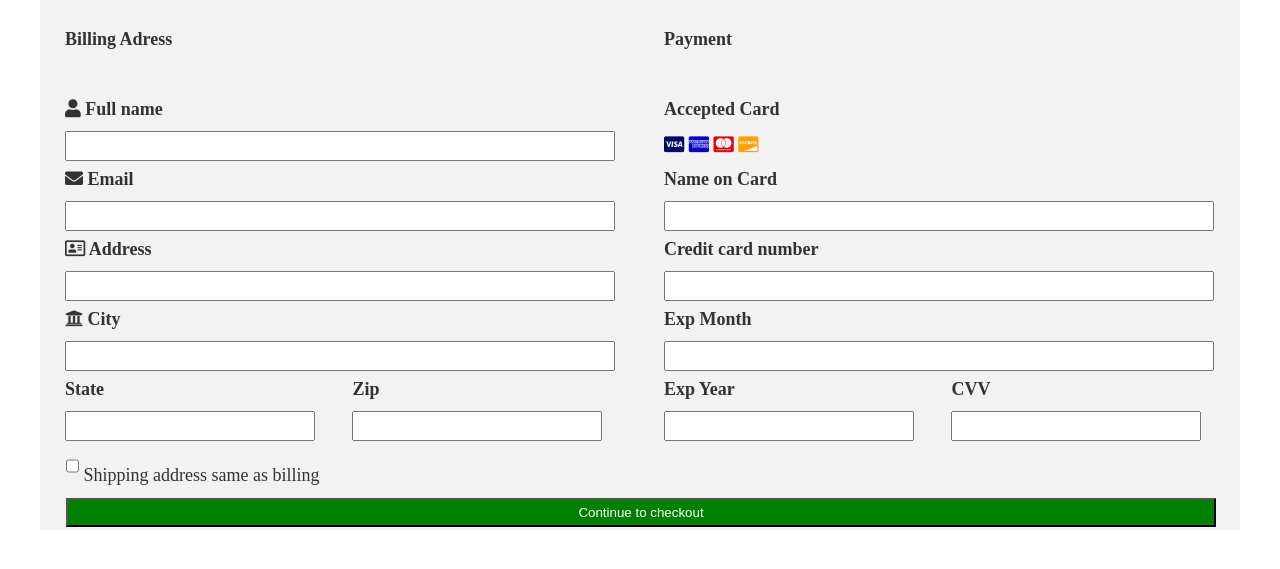
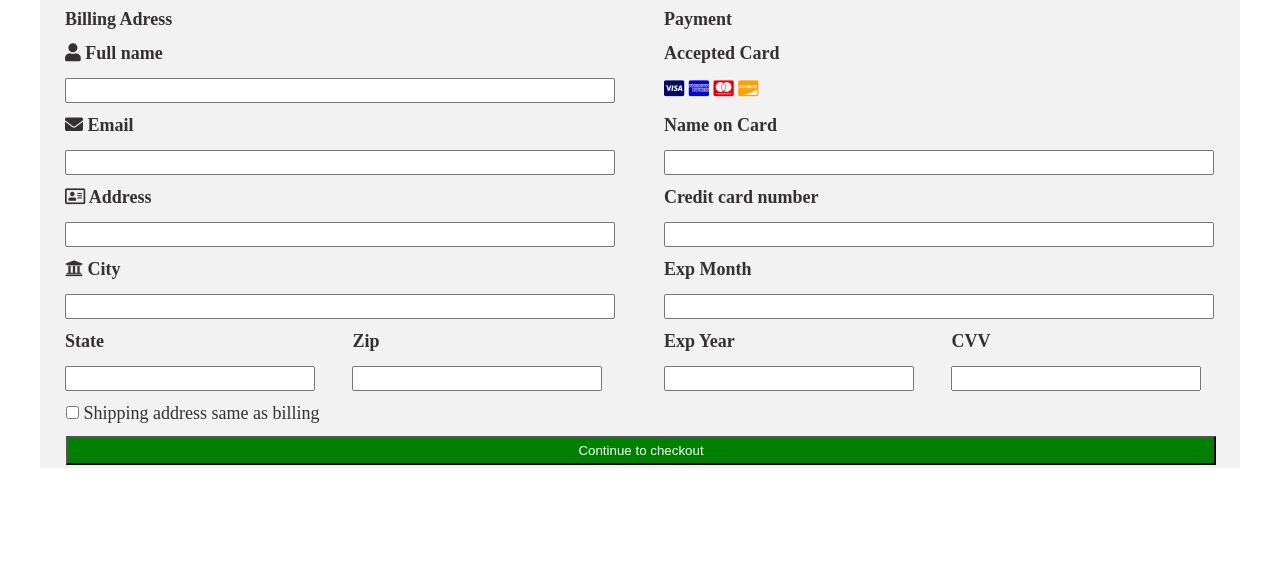
Before and after one commit to psawn/T2005E_web, a PHP site: page /lab7.html in a window 1280 px wide. Shown: the top 569 px of the page. Run offline with PHP 8.4, Linux system fonts and the light colour scheme.

Commit message:
update lab7

```diff
--- a/css/lab7.css
+++ b/css/lab7.css
@@ -22,9 +22,7 @@
     margin-left: 2%;
     float: left;
     width: 48%;
-    height: 50px;
     font-weight: bolder;
-    margin-top: 20px;
 }
 .small_input {
     float: left;
@@ -49,11 +47,10 @@
     background-color: #f2f2f2;
     border: 1px solid #f2f2f2;
 }
-input[type=checkbox] {
+.checkbox {
     margin-left: 25px;
-    margin-top: 30px;
+    height: 15px;
 }
-input {
-    font-size: 18px;
-    height: 30px;
+.input input {
+    height: 25px;
 }
--- a/lab7.html
+++ b/lab7.html
@@ -11,8 +11,8 @@
         <div class="container">
             <div class="form">
             <form method="post" action="#">
-                <div class="input">Billing Adress</div>
-                <div class="input">Payment</div>
+                <div class="input" style="margin-bottom: -2px">Billing Adress</div>
+                <div class="input" style="margin-bottom: -2px">Payment</div>
                 <div class="input">
                 <label><i class="fas fa-user"></i> Full name</label><br>
                 <input type="text" name="fullname" class="long">
@@ -69,7 +69,7 @@
                         <input type="number" name="cvv" class="short">
                     </div>
                 </div>
-                <label><input type="checkbox" name="check"> Shipping address same as billing</label>
+                <label class="checkbox"><input type="checkbox" name="check"> Shipping address same as billing</label>
                 <br>
                 <button type="button" class="check_button">Continue to checkout</button>
             </form>
```
